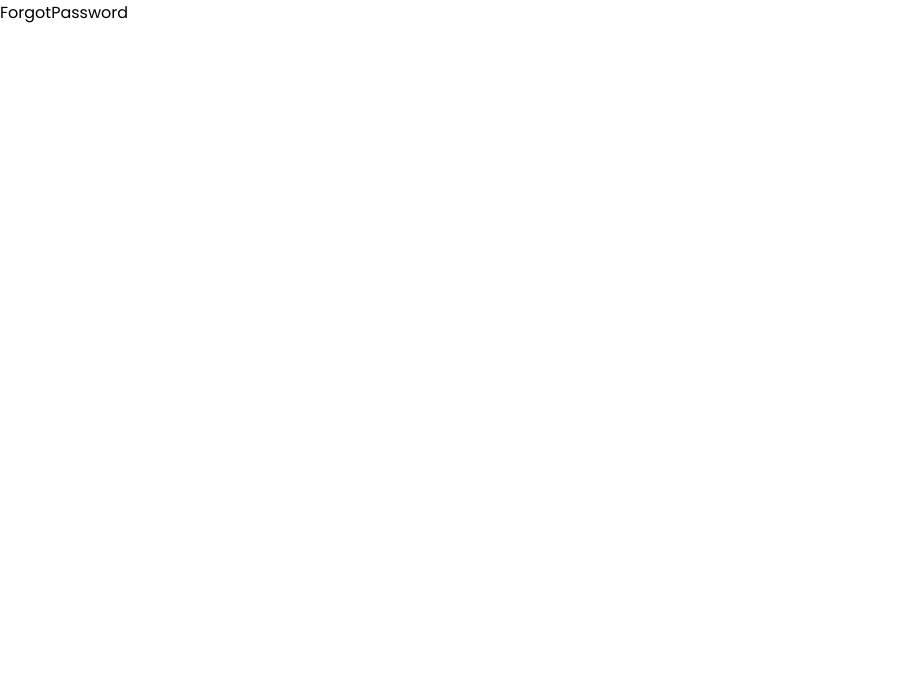
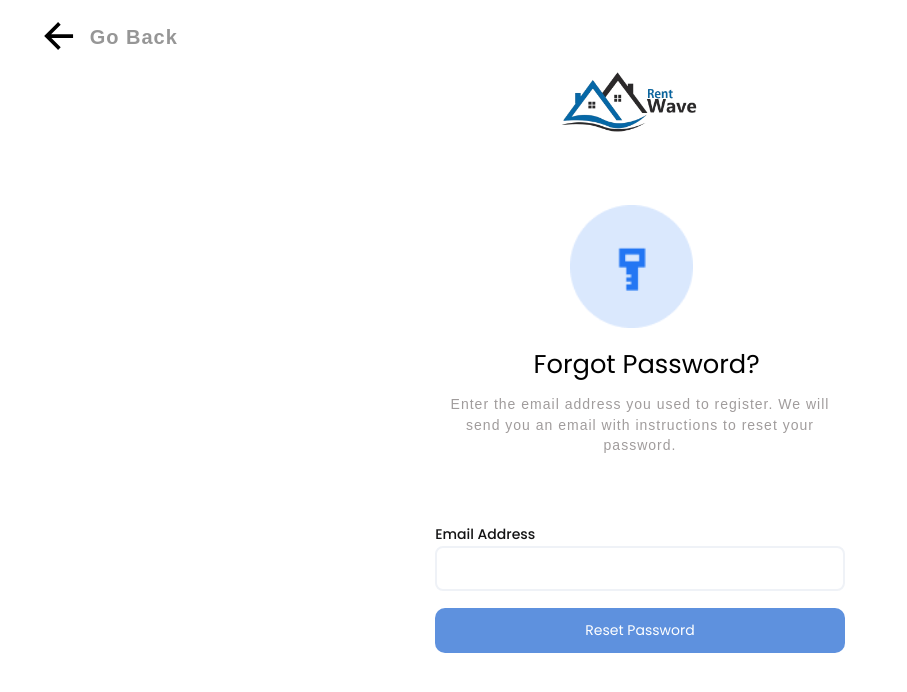
Before and after one commit to Dev-Unleash/RentWave, a React (Vite) app: page /ForgotPassWord in a window 1280 px wide. Shown: the top 692 px of the page, without its empty margins (0-907 px from the left). Built offline with nearby package versions, Linux system fonts and the light colour scheme; the HTML template or start-up script is replaced by a standard one.

Commit message:
Forget Password Page

```diff
--- a/src/App.jsx
+++ b/src/App.jsx
@@ -38,7 +38,7 @@ const router = createBrowserRouter([
         path:"/ResetPassword",
         element:<ResetPassword/>
       },{
-        path:"ForgotPassWord",
+        path:"/ForgotPassWord",
         element:<ForgotPassword/>
       },
       {
--- a/src/Components/Auth/ForgotPassword.css
+++ b/src/Components/Auth/ForgotPassword.css
@@ -0,0 +1,158 @@
+@media screen and (width >= 1280px) {
+   .DeContainer {
+     width: 100%;
+     height: 100vh;
+     background-color: white;
+     display: flex;
+     flex-direction: row-reverse;
+     justify-content: center;
+     align-items: center;
+     position: relative;
+
+   }
+
+   .DeCarrier {
+     width: 40%;
+     height: 100%;
+     /* background-color: black; */
+     position: relative;
+     display: flex;
+
+   }
+
+   .DeLogo {
+     width: 30%;
+     height: 15%;
+     /* background-color: #fff; */
+     position: absolute;
+     top: 8%;
+     left: 33%;
+   }
+
+   .DeContent {
+    width: 80%;
+    height: 70%;
+    background-color: #fff;
+    position: absolute;
+    top: 20%;
+    left: 10%;
+
+    & .key {
+        width: 30%;
+        height: 20%;
+        position: absolute;
+        top: 8%;
+        left: 33%;
+    }
+
+    & h5 {
+        position: absolute;
+        top: 33%;
+        left: 24%;
+        font-size: 25.72px;
+        font-weight: 400;
+    }
+
+
+    & p {
+        position: absolute;
+        top: 40%;
+        font-size: 14px;
+        font-weight: 400;
+        text-align: center;
+        line-height: 20.74px;
+        color: #A09C9C;
+
+    }
+
+    & h6 {
+        font-size: 14px;
+        font-weight: 500;
+        color: #141415;
+        position: absolute;
+        top: 65%;
+    }
+
+    & input {
+        width: 100%;
+        height: 8%;
+        border: 2px solid #EFF2F7;
+        border-radius: 8px;
+        padding: 10px;
+        position: absolute;
+        bottom: 23%;
+    }
+
+    & button {
+        width: 100%;
+        height: 8%;
+        font-size: 14px;
+        font-weight: 400;
+        text-align: center;
+        background: #4D86DB;
+        border: none;
+        outline: none;
+        opacity: 90%;
+        border-radius: 10px;
+        position: absolute;
+        bottom: 12%;
+
+        & a {
+            text-decoration: none;
+            color: #fff;
+        }
+    }
+
+   }
+}
+
+.backIcon{
+    height: 100%;
+    width: 15%;
+    /* background-color: red; */
+    display: flex;
+    justify-content: center;
+    font-size: 20px;
+    gap: 10px;
+    position: absolute;
+    left: 1%;
+    top: 2%;
+
+    /* & .icon{
+        height: 40px;
+        width: 40px;
+
+    }
+
+    & p{
+        font-size: 20px;
+    } */
+     @media screen and (max-width:425px){
+        height: 10%;
+        width: 100%;
+        /* background-color: yellow; */
+        justify-content: flex-start;
+        padding-left: 5px;
+     }
+     & p{
+        height: 40px;
+        width: 90px;
+        display: flex;
+        justify-content: center;
+        /* background-color: red; */
+        font-size: 20px;
+        cursor: pointer;
+    }
+
+    & .icon{
+        height: 40px;
+        width: 40px;
+        display: flex;
+        justify-content: center;
+        cursor: pointer;
+        /* background-color: red; */
+        /* display: flex;
+        justify-content: center;
+        align-items: center; */
+    }
+}
--- a/src/Components/Auth/ForgotPassword.jsx
+++ b/src/Components/Auth/ForgotPassword.jsx
@@ -1,8 +1,36 @@
 import React from 'react'
 import "./ForgotPassword.css"
+import Logo from "../../assets/logo.png"
+import image from "../../assets/image.png"
+import { Link } from 'react-router-dom'
+import { IoArrowBackSharp } from "react-icons/io5";
+
+
 const ForgotPassword = () => {
   return (
-    <div>ForgotPassword</div>
+    <div className="DeContainer">
+      {/* <div className="navack"></div> */}
+      <div className="DeCarrier">
+        <div className="DeLogo">
+          <img src={Logo} alt="" />
+        </div>
+        <div className="DeContent">
+          <div className="key">
+          <img src={image} alt="" />
+          </div>
+          <h5>Forgot Password?</h5>
+          <p>Enter the email address you used to register. We will send
+          you an email with instructions to reset your password.</p>
+          <h6>Email Address</h6>
+          <input type="email" name="" id="" required={true}/>
+          <button><Link to='/ResetPassword'>Reset Password</Link></button>
+        </div>
+      </div>
+      <div className="backIcon">
+        <IoArrowBackSharp className='icon'/>
+          <p>Go Back</p>
+        </div>
+    </div>
   )
 }
 
--- a/src/Components/Auth/Login.jsx
+++ b/src/Components/Auth/Login.jsx
@@ -3,6 +3,7 @@ import "./Login.css"
 import Logo from "../../assets/logo.png"
 import { FaRegEye } from 'react-icons/fa6'
 import { FaRegEyeSlash } from 'react-icons/fa6'
+import { Link } from 'react-router-dom'
 const Login = () => {
   const [seePassWord,setSeePassWord]=useState(true)
   const lookPassWord=()=>{
@@ -28,7 +29,7 @@ const Login = () => {
             }
               </div>
 
-              <p>Forgot Password?</p>
+              <p><Link to='/ForgotPassWord'> Forgot Password?</Link></p>
             </form>
           </div>
           <div className="LoginInputDown">
--- a/src/Components/Auth/ResetPassword.css
+++ b/src/Components/Auth/ResetPassword.css
@@ -165,7 +165,7 @@
     height: 100px;
     width: 100px;
     border-radius: 50px;
-    background-color: #4D86DB;
+    /* background-color: #4D86DB; */
     @media screen and (max-width:425px){
         height: 80px;
     width: 80px;
--- a/src/Components/Auth/ResetPassword.jsx
+++ b/src/Components/Auth/ResetPassword.jsx
@@ -1,6 +1,7 @@
 import React from 'react'
 import "./ResetPassword.css"
 import Logo from "../../assets/logo.png"
+import image from "../../assets/image.png"
 import { IoArrowBackSharp } from "react-icons/io5";
 const ResetPassword = () => {
   return (
@@ -21,7 +22,7 @@ const ResetPassword = () => {
           </div>
           <div className="keyImage">
             <div className="ImageBox">
-            <img src="" alt="" />
+            <img src={image} alt="" />
             </div>
 
             <p>Reset Password?</p>
--- a/src/Components/Header/Header.jsx
+++ b/src/Components/Header/Header.jsx
@@ -50,7 +50,7 @@ const Header = () => {
       </ul>
       <div className="btns">
       <button className="btn1"><Link to='/SignUp' className="btn1">SignUp</Link></button>
-       <button className="btn1">Login</button>
+       <button className="btn1"><Link to='/Login' className="btn1"> Login</Link></button>
       </div>
     </div>
   );
```
Also changed, not shown: src/assets/image.png (added), 1 other file (tests, documents, lock files or other folders).
